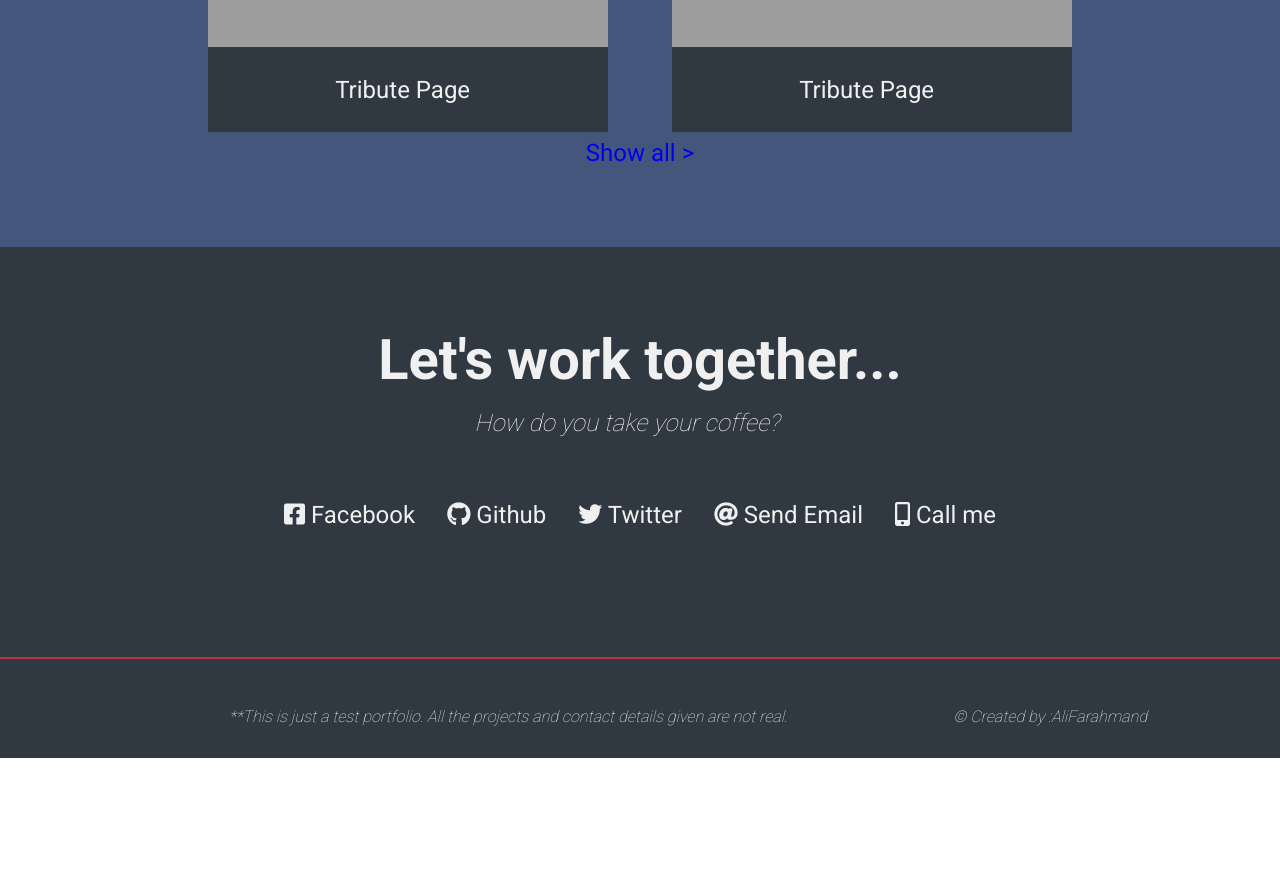
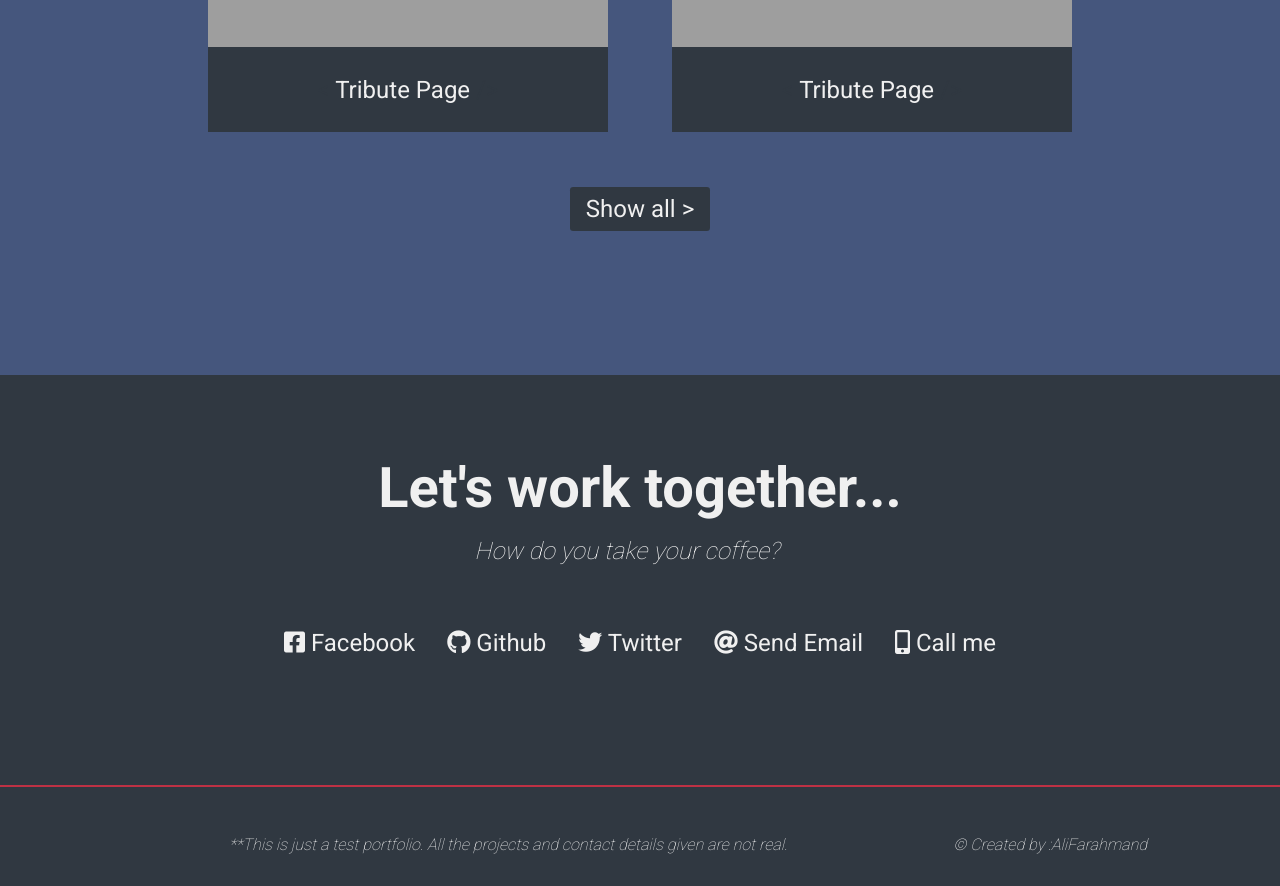
Before and after one commit to AliFarahmand1993/Personal-Portfolio-Webpage-, a plain HTML site: page index.html in a window 1280 px wide. Shown: the part 2420-3306 px from the top of the page. Before the commit the page ends 3178 px from the top, so only its background shows below. Drawn offline with Linux system fonts and the light colour scheme; grey boxes are pictures that could not be loaded.

Commit message:
edit some item for button
edit some item for button

```diff
--- a/index.html
+++ b/index.html
@@ -121,7 +121,7 @@
 
                 </a>
             </div>
-            <div class="profile-link">
+            <div class="all-project">
                 <a href="https://github.com/farahmandaliir" id="profile-link" target="_blank">
                     Show all >
                 </a>
--- a/styles.css
+++ b/styles.css
@@ -150,7 +150,7 @@ nav {
     display: inline-block;
     background-color: var(--main-color);
     padding: .5rem 1rem;
-
+    border-radius: .2rem;
 }
 
 .all-project:hover {
```
